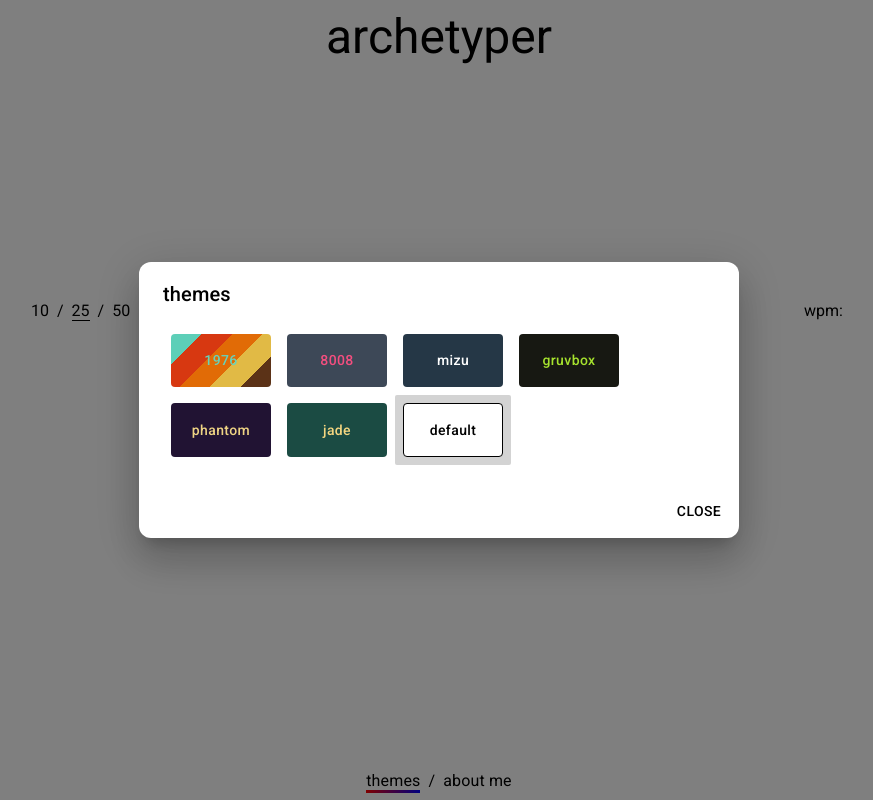
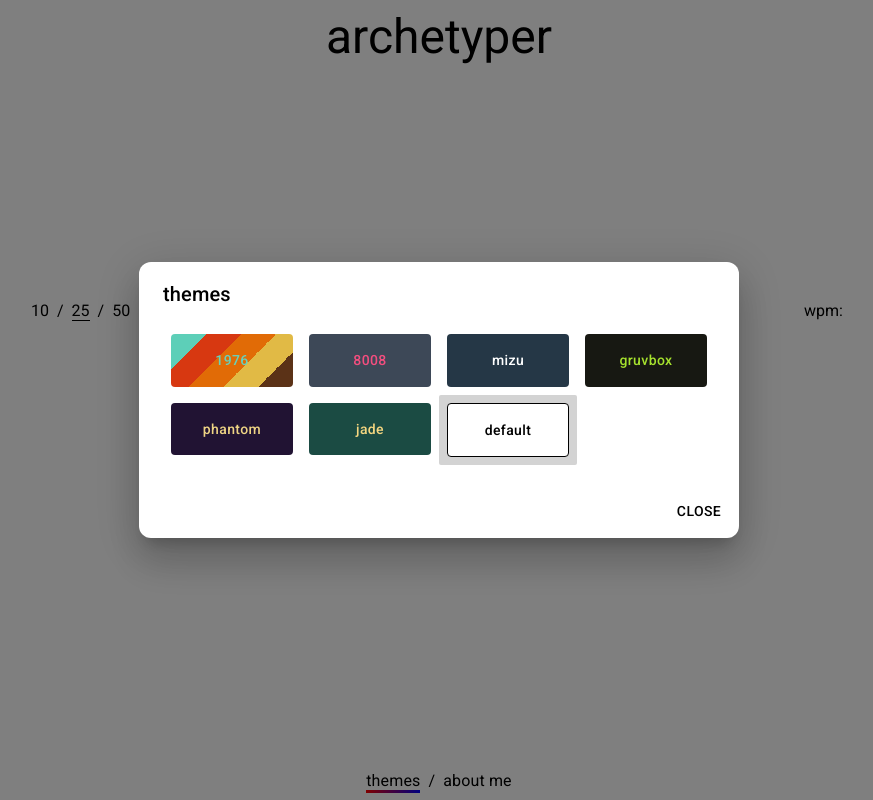
Before and after one commit to nkuek/archetyper, a React (Create React App) app: page / in a window 1280 px wide. Both pictures are taken after a click on the element "themes". Shown: the whole page, without its empty margins (201-1074 px from the left). Built offline with nearby package versions, Linux system fonts and the light colour scheme.

Commit message:
updated theme layout to use mui grid

```diff
--- a/src/components/Dialog/index.tsx
+++ b/src/components/Dialog/index.tsx
@@ -30,14 +30,7 @@ const Dialog: FC<IProps> = ({ open, onClose, title, children }) => {
       }}
     >
       <DialogTitle>{title}</DialogTitle>
-      <DialogContent
-        sx={{
-          display: 'flex',
-          flexWrap: 'wrap',
-        }}
-      >
-        {children}
-      </DialogContent>
+      <DialogContent>{children}</DialogContent>
       <DialogActions>
         <Button sx={{ color: theme.headings }} onClick={onClose}>
           Close
--- a/src/components/Themes/index.tsx
+++ b/src/components/Themes/index.tsx
@@ -1,5 +1,5 @@
 import React, { FC, useContext } from 'react';
-import { Button } from '@mui/material';
+import { Button, Grid } from '@mui/material';
 import { themeList, ThemeContext } from 'providers';
 import Dialog from 'components/Dialog';
 
@@ -12,15 +12,18 @@ const Themes: FC<IProps> = ({ open, onClose }) => {
   const { themeName, setThemeName } = useContext(ThemeContext);
   return (
     <Dialog open={open} onClose={onClose} title="themes">
+      <Grid container spacing={0}>
         {Object.keys(themeList).map((themeListItem) => {
           const theme = themeList[themeListItem];
           return (
+            <Grid item sm={3} xs={4} key={themeListItem}>
               <div
-            key={themeListItem}
                 style={{
                   padding: '.5em',
                   display: 'flex',
-              backgroundColor: themeListItem === themeName ? 'lightgray' : '',
+                  justifyContent: 'center',
+                  backgroundColor:
+                    themeListItem === themeName ? 'lightgray' : '',
                   borderRadius: 2,
                 }}
               >
@@ -37,7 +40,7 @@ const Themes: FC<IProps> = ({ open, onClose }) => {
                     },
                     textTransform: 'lowercase',
                     border: theme.border || '',
-                width: 100,
+                    width: '100%',
                   }}
                   onClick={() => {
                     setThemeName(themeListItem);
@@ -50,8 +53,10 @@ const Themes: FC<IProps> = ({ open, onClose }) => {
                   {themeListItem}
                 </Button>
               </div>
+            </Grid>
           );
         })}
+      </Grid>
     </Dialog>
   );
 };
```
Lines whose indentation alone changed are shown as unchanged.
